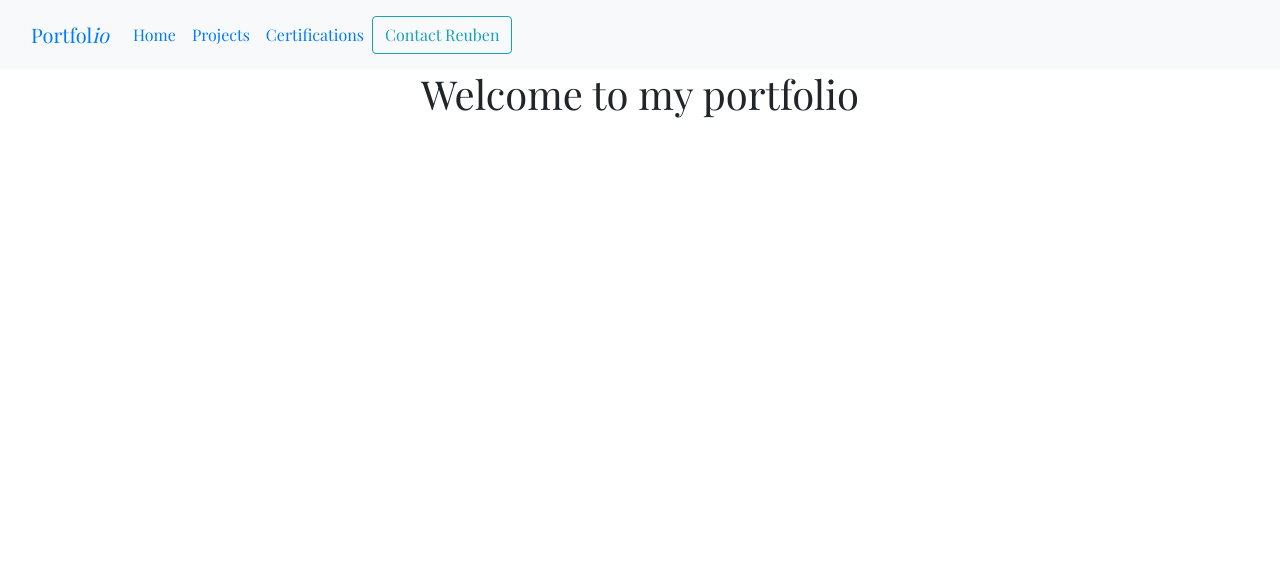
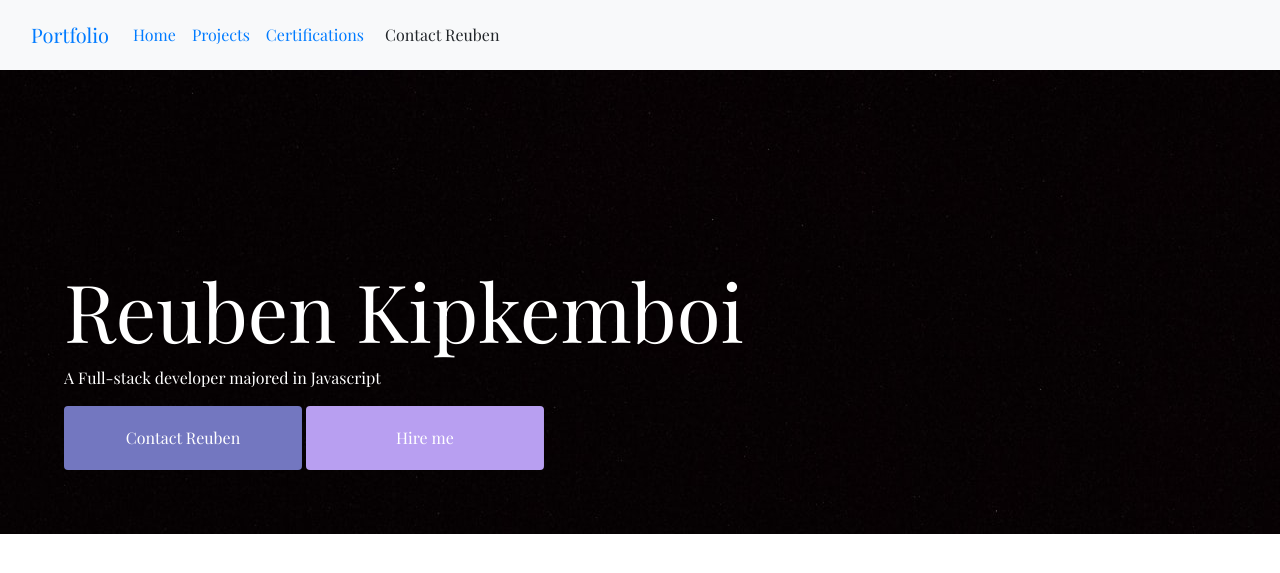
Before and after one commit to Reuben-Kipkemboi/Django-portfolio, a Django app: template portapp/templates/index.html in a window 1280 px wide. Shown: the top 573 px of the page. Run offline with Django 4.2, Linux system fonts and the light colour scheme; the template is opened without the code that fills it, so the values that code supplies are empty; parts of the project's set-up code (start-up, migrations or seed data) failed here and were passed over; some libraries are stand-ins or nearby versions.

Commit message:
st:button and heading-styling - optimizes button and heading styling

```diff
--- a/portapp/static/css/style.css
+++ b/portapp/static/css/style.css
@@ -2,3 +2,63 @@
 *{
     font-family: 'Playfair Display', serif;
 }
+#row{
+    /* background-color: #7377C0; */
+    /* background-image: url('{{ STATIC_URL }}images/bg.png%'); */
+    background-image:url("images/bg1.jpg");
+    /* background-color: #7377C0; */
+    object-fit: cover;
+    background-repeat: no-repeat;
+    /* background:linear-gradient( rgba(0, 0, 0, 0.5) 100%, rgba(0, 0, 0, 0.5)100%),url("images/bg1.jpg"); */
+
+}
+.header{
+    margin-top: 10%;
+    padding: 5%;
+    color: #ffffff;
+}
+.header #h1{
+    font-size: 10vh;
+}
+#one{
+    /* background-color: #7377C0; */
+    /* height: 7vh; */
+    color: #ffffff;
+    padding:2%;
+    text-align: center;
+    width: 35%;
+    outline: none;
+    border: none;
+    border-radius: 4px;
+    height: 8vh;
+    background: linear-gradient(to left, #7377C0 50%, #050A30 50%) right;
+    background-size: 200%;
+    transition: .4s ease-out;
+}
+#one:hover{
+    color: #ffffff;
+    background-position: left;
+}
+#two{
+    /* background-color: #B89FF1; */
+    height: 7vh;
+    color: #ffffff;
+    padding: 2% 5% 2% 5%;
+    text-align: center;
+    width: 35%;
+    outline: none;
+    border: none;
+    border-radius: 4px;
+    height: 8vh;
+    background: linear-gradient(to left, #B89FF1 50%, #ffffff 50%) right;
+    background-size: 200%;
+    transition: .4s ease-out;
+}
+#two:hover{
+    color: #000000;
+    background-position: left;
+}
+
+#image{
+    outline: none;
+}
--- a/portapp/templates/index.html
+++ b/portapp/templates/index.html
@@ -1,8 +1,20 @@
 {%extends 'base.html'%}
+{% load static %}
 
 {% block content %}
+<div class="row" id="row">
+    <div class="header">
+        <h1 class="heading" id="h1"> Reuben Kipkemboi</h1>
+        <p>A Full-stack developer majored in Javascript</p>
 
-
-<h1 class="text-center"id="h1" > Welcome to my portfolio</h1>
+        <div class="butons">
+            <button  id="one">Contact Reuben</button>
+            <button  id="two">Hire me</button>
+        </div>
+    </div>
+    <div class="image">
+        <!-- <img src="{% static 'css/images/bg.png'%}" alt="Icon" id="image"> -->
+    </div>
+</div>
 
 {% endblock %}
--- a/portapp/templates/navbar.html
+++ b/portapp/templates/navbar.html
@@ -1,13 +1,13 @@
 <nav class="navbar navbar-expand-lg bg-light">
     <div class="container-fluid">
-      <a class="navbar-brand" href="#">Portfol<em>io</em></a>
+      <a class="navbar-brand" href="{% url 'welcome' %}">Portfol<span class="">io</span></a>
       <button class="navbar-toggler" type="button" data-bs-toggle="collapse" data-bs-target="#navbarText" aria-controls="navbarText" aria-expanded="false" aria-label="Toggle navigation">
         <span class="navbar-toggler-icon"></span>
       </button>
       <div class="collapse navbar-collapse" id="navbarText">
         <ul class="navbar-nav me-auto mb-2 mb-lg-0">
           <li class="nav-item">
-            <a class="nav-link active" aria-current="page" href="#">Home</a>
+            <a class="nav-link active" aria-current="page" href="{% url 'welcome' %}">Home</a>
           </li>
           <li class="nav-item">
             <a class="nav-link" href="#">Projects</a>
@@ -16,9 +16,8 @@
             <a class="nav-link" href="#">Certifications</a>
           </li>
         </ul>
-        <span class="navbar-text">
-          <button class="btn btn-outline-info">Contact Reuben</button>
-
+        <span class="navbar-text" id="contact">
+          <button class="btn">Contact Reuben</button>
         </span>
       </div>
     </div>
--- a/portapp/urls.py
+++ b/portapp/urls.py
@@ -2,5 +2,5 @@ from django.conf.urls import url
 from . import views
 
 urlpatterns=[
-    url(r'^$', views.welcome,name='welcome')
+    url(r'^$', views.portfolio_home,name='welcome')
 ]
--- a/portapp/views.py
+++ b/portapp/views.py
@@ -2,5 +2,5 @@ from django.shortcuts import render
 
 # Create your views here.
 
-def welcome(request):
+def portfolio_home(request):
     return render(request, 'index.html')
--- a/portfolio/settings.py
+++ b/portfolio/settings.py
@@ -27,7 +27,6 @@ DEBUG = True
 
 ALLOWED_HOSTS = []
 
-
 # Application definition
 
 INSTALLED_APPS = [
@@ -40,7 +39,6 @@ INSTALLED_APPS = [
     'django.contrib.messages',
     'django.contrib.staticfiles',
 ]
-
 MIDDLEWARE = [
     'django.middleware.security.SecurityMiddleware',
     'django.contrib.sessions.middleware.SessionMiddleware',
@@ -71,10 +69,8 @@ TEMPLATES = [
 
 WSGI_APPLICATION = 'portfolio.wsgi.application'
 
-
 # Database
 # https://docs.djangoproject.com/en/4.0/ref/settings/#databases
-
 DATABASES = {
     'default': {
         'ENGINE': 'django.db.backends.postgresql',
@@ -84,8 +80,6 @@ DATABASES = {
         'HOST': '',
     }
 }
-
-
 # Password validation
 # https://docs.djangoproject.com/en/4.0/ref/settings/#auth-password-validators
 
```
Also changed, not shown: portapp/static/css/images/bg.png (added), portapp/static/css/images/bg1.jpg (added), portapp/static/css/images/p-b.png (added).
